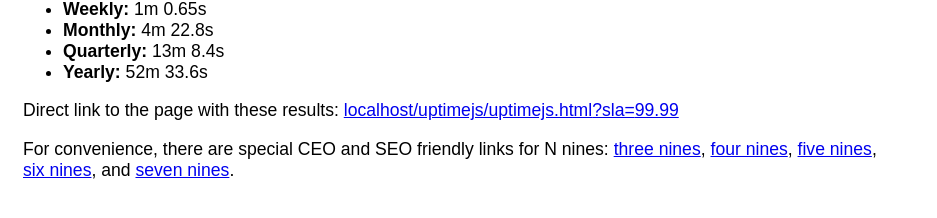
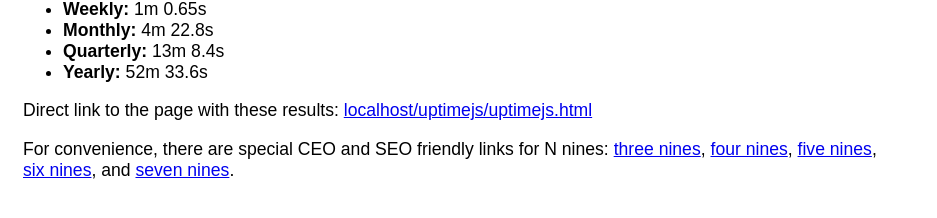
Before and after one commit to nickstanley574/uptimejs, a Jekyll site: the page built from index.html, in a window 1280 px wide. Shown: the part 255-473 px from the top of the page, without its empty margins (0-937 px from the left). Built offline with Jekyll 4.4.1, drawn with Linux system fonts in a browser that asks for light colours.

Commit message:
first commit

```diff
--- a/index.html
+++ b/index.html
@@ -24,7 +24,7 @@
 </ul>
 
 <p>
-    Direct link to the page with these results: <a id="sla_link" href=""><span id="current_host"></span>?sla=<span class="sla_percentage"></a>
+    Direct link to the page with these results: <a id="sla_link" href=""><span id="current_host"></span></a>
 </p>
 
 <p>
```
